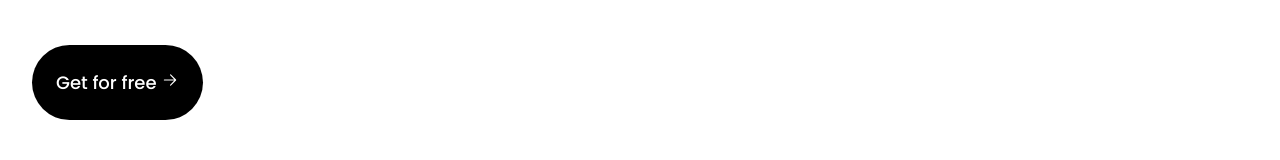
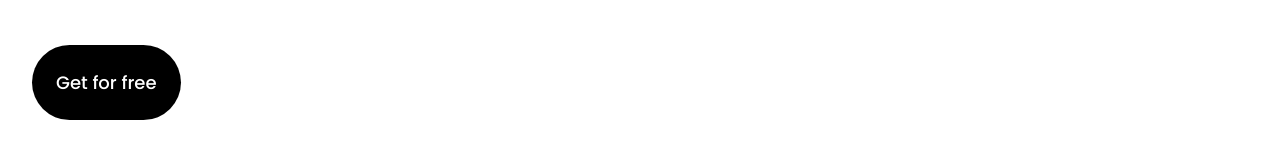
Before and after one commit to sheet848/personal-portfolio, a React (Vite) app: page / in a window 1280 px wide. Shown: the part 508-668 px from the top of the page. Built offline with nearby package versions, Linux system fonts and the light colour scheme.

Commit message:
Update Button.jsx

```diff
--- a/src/components/Button.jsx
+++ b/src/components/Button.jsx
@@ -1,5 +1,5 @@
 import React from 'react'
-import { HiOutlineArrowSmallRight } from 'react-icons/hi2';
+//import { HiOutlineArrowSmallRight } from 'react-icons/hi2';
 
 const Button = ({ text, bgcolor }) => {
   return (
@@ -7,7 +7,6 @@ const Button = ({ text, bgcolor }) => {
     <div className="button-container" style={{ background: bgcolor }}>
         <a href="#">
             <span className="button-text" style={{ color: bgcolor != "#000" ? "#000" : "#fff" }}>{text}{" "}</span>
-            <span className='arrow-right'style={{ color: bgcolor != "#000" ? "#000" : "#fff" }}><HiOutlineArrowSmallRight /></span>
         </a>
     </div>
     </>
```
